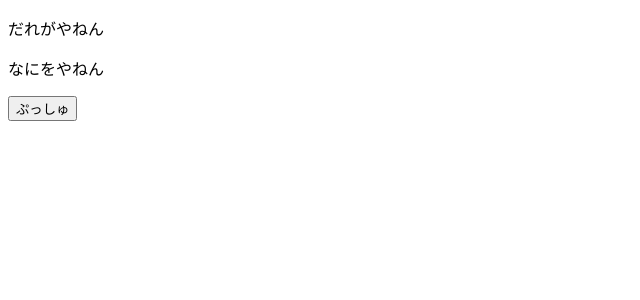
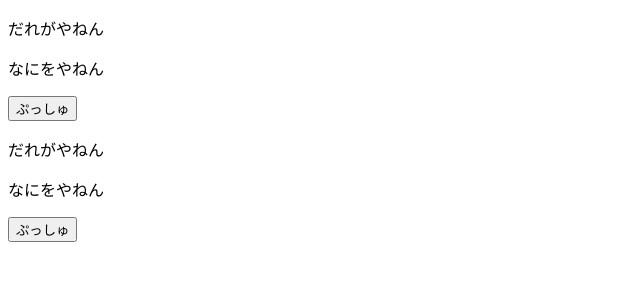
Before and after one commit to TomoyukiMatsuda/Topic_in_Travel_App, a Next.js app: page / in a window 1280 px wide. Shown: the top 300 px of the page, without its empty margins (0-640 px from the left). Built offline with nearby package versions, Linux system fonts and the light colour scheme.

Commit message:
kotlin 自作APIを叩くことを試みている

```diff
--- /dev/null
+++ b/lib/topics.ts
@@ -0,0 +1,13 @@
+// TODO: データfetchできてない なぜフェッチしたい
+import fetch from 'node-fetch';
+const BASE_URL = "http://localhost:8080/common_topic/list";
+
+export async function getAllTopics() {
+    // apiを叩いて トピックデータを全件取得
+    const res = await fetch(
+        new URL(BASE_URL)
+    );
+
+    const posts = await res.json();
+    return posts;
+}
--- a/package.json
+++ b/package.json
@@ -9,6 +9,7 @@
   },
   "dependencies": {
     "next": "10.1.3",
+    "node-fetch": "^2.6.1",
     "react": "17.0.2",
     "react-dom": "17.0.2"
   },
--- /dev/null
+++ b/src/components/Sub/index.tsx
@@ -0,0 +1,67 @@
+import { useState } from "react";
+import Head from "next/head";
+import {getAllTopics} from "../../../lib/topics";
+
+export const Sub = ({ allTopics }) => {
+    const [topic, setTopic] = useState("なにをやねん");
+    const [member, setMember] = useState("だれがやねん");
+
+    // TODO: ここにfetchしてきたデータを入れたい
+    //const topics: Array<string> = allTopics.map((t) => t.content)
+    console.log(allTopics)
+
+    // TODO: 名前をもっとおもろくする
+    // 小池たちバージョン
+    // const members: Array<string> = [
+    //   "池氏",
+    //   "松本くん",
+    //   "小池（♀）",
+    //   "ゆめち",
+    //   "まつにい",
+    // ];
+
+    const members: Array<string> = ["よっしーパイセン", "アサイ君", "まつだ氏"];
+
+    const onClickShuffle = () => {
+        // シャッフルされた話題を表示させる
+        let topicNum = Math.floor(Math.random() * topics.length);
+        let memberNum = Math.floor(Math.random() * members.length);
+
+        setTopic(topics[topicNum]);
+        setMember(members[memberNum]);
+    };
+
+    return (
+        <div className="mt-5 justify-center flex flex-col">
+            {/* TODO: レイアウトをきれいにする */}
+            <Head>
+                <title>たのしくいきたい</title>
+            </Head>
+
+            <p className="text-xl font-bold font-mono m-5 max-w-lg mt-12">
+                {member === "だれがやねん" ? member : `だれ？：${member}`}
+            </p>
+            <p className="text-xl font-bold  font-mono m-5 max-w-lg mb-5">
+                {topic === "なにをやねん" ? topic : `なに？：${topic}`}
+            </p>
+
+            <button
+                className="text-white text-4xl font-semibold shadow-2xl rounded-full bg-blue-400 p-2 m-5 hover:bg-blue-300 active:shadow-none mt-11"
+                onClick={onClickShuffle}
+            >
+                ぷっしゅ
+            </button>
+        </div>
+    );
+};
+
+export async function getStaticProps() {
+    const allTopics: {id: number, content: string} = await getAllTopics();
+    console.log(allTopics)
+    // const topics: string = allTopics.map((topic) => {
+    //     topic.content
+    // })
+    return {
+        props: { allTopics }
+    }
+}
--- a/src/pages/index.tsx
+++ b/src/pages/index.tsx
@@ -1,5 +1,6 @@
 import Head from "next/head";
 import { Main } from "src/components/Main";
+import { Sub } from "src/components/Sub";
 
 export default function Home() {
   return (
@@ -10,6 +11,7 @@ export default function Home() {
       </Head>
 
       <Main />
+      <Sub />
     </div>
   );
 }
```
Also changed, not shown: 1 other file (tests, documents, lock files or other folders).
